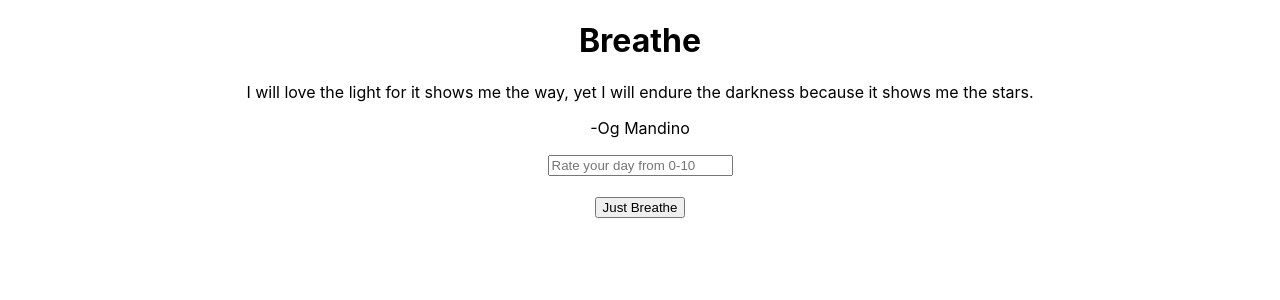
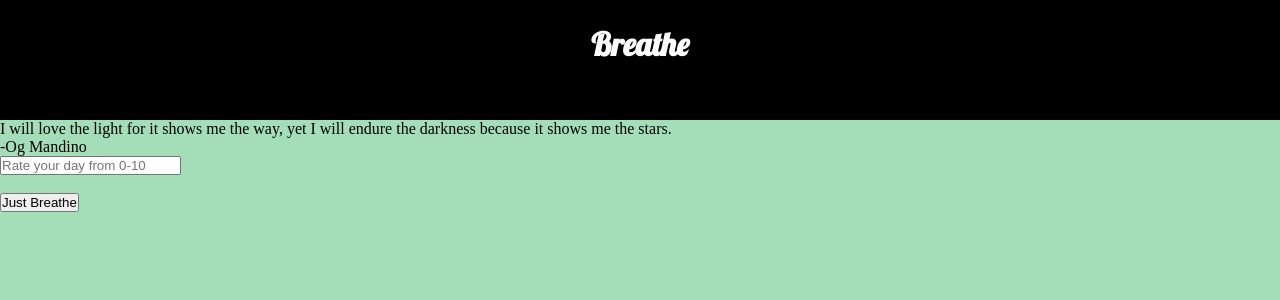
Before and after one commit to dalva19/breathe, a React (Create React App) app: page / in a window 1280 px wide. Shown: the top 300 px of the page. Built offline with nearby package versions, Linux system fonts and the light colour scheme.

Commit message:
styled header

```diff
--- a/public/index.html
+++ b/public/index.html
@@ -15,6 +15,7 @@
       user's mobile device or desktop. See https://developers.google.com/web/fundamentals/web-app-manifest/
     -->
     <link rel="manifest" href="%PUBLIC_URL%/manifest.json" />
+    <link href="https://fonts.googleapis.com/css2?family=Lato:wght@400;700&family=Lobster&display=swap" rel="stylesheet">
     <!--
       Notice the use of %PUBLIC_URL% in the tags above.
       It will be replaced with the URL of the `public` folder during the build.
--- a/src/App.js
+++ b/src/App.js
@@ -1,11 +1,13 @@
-import "./App.css";
 import { Switch, Route, Redirect } from "react-router-dom";
 import Home from "./components/Home";
 import RatingQuote from "./components/RatingQuote";
 import DogPic from "./components/DogPic";
+import GlobalStyle from "./GlobalStyle";
 
 const App = () => {
   return (
+    <div className="App">
+      <GlobalStyle />
       <Switch>
         <Route exact path="/">
           <Home />
@@ -16,6 +18,7 @@ const App = () => {
           <DogPic />
         </Route>
       </Switch>
+    </div>
   );
 };
 
--- /dev/null
+++ b/src/GlobalStyle.js
@@ -0,0 +1,14 @@
+import { createGlobalStyle } from "styled-components";
+const GlobalStyle = createGlobalStyle`
+  *{
+    margin: 0;
+    padding: 0;
+    box-sizing: border-box;
+
+    body {
+      background-color: #A3DEB9;
+    }
+  }
+`;
+
+export default GlobalStyle;
--- a/src/components/Home.js
+++ b/src/components/Home.js
@@ -3,6 +3,8 @@ import { useSelector, useDispatch } from "react-redux";
 import { loadDailyQuote, loadRatingQuote } from "../actions/daily_quote_action";
 import { loadRandomDog } from "../actions/dog_action";
 import { Link } from "react-router-dom";
+//style
+import styled from "styled-components";
 
 const Home = () => {
   //redux
@@ -26,10 +28,14 @@ const Home = () => {
   };
 
   return (
-    <div className="App">
-      <h1>Breathe</h1>
-      <p>{randomQuote.q}</p>
-      <p>-{randomQuote.a}</p>
+    <div>
+      <StyledHeader>
+        <h1>Breathe</h1>
+      </StyledHeader>
+      <div className="daily-quote">
+        <p>{randomQuote.q}</p>
+        <p>-{randomQuote.a}</p>
+      </div>
       <input
         type="text"
         placeholder="Rate your day from 0-10"
@@ -45,4 +51,14 @@ const Home = () => {
   );
 };
 
+const StyledHeader = styled.div`
+  min-height: 15vh;
+  background-color: black;
+  color: white;
+  font-family: "Lobster", cursive;
+  width: 100%;
+  text-align: center;
+  padding-top: 1.5rem;
+`;
+
 export default Home;
--- a/src/index.css
+++ /dev/null
@@ -1,13 +0,0 @@
-body {
-  margin: 0;
-  font-family: -apple-system, BlinkMacSystemFont, 'Segoe UI', 'Roboto', 'Oxygen',
-    'Ubuntu', 'Cantarell', 'Fira Sans', 'Droid Sans', 'Helvetica Neue',
-    sans-serif;
-  -webkit-font-smoothing: antialiased;
-  -moz-osx-font-smoothing: grayscale;
-}
-
-code {
-  font-family: source-code-pro, Menlo, Monaco, Consolas, 'Courier New',
-    monospace;
-}
--- a/src/index.js
+++ b/src/index.js
@@ -1,7 +1,6 @@
 import React from "react";
 import ReactDOM from "react-dom";
 import { BrowserRouter } from "react-router-dom";
-import "./index.css";
 import App from "./App";
 import reportWebVitals from "./reportWebVitals";
 //redux
```
Lines whose indentation alone changed are shown as unchanged.
